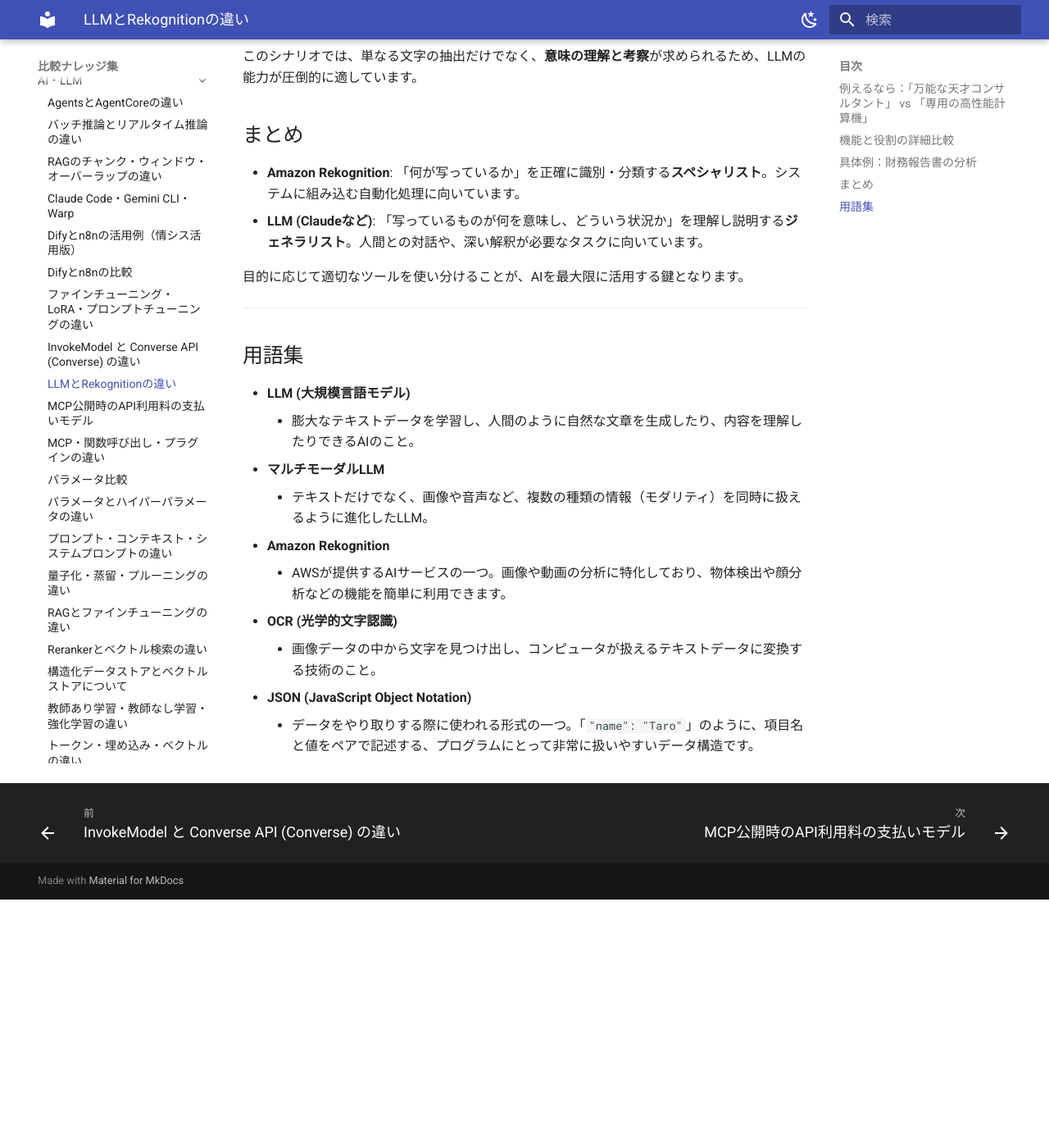
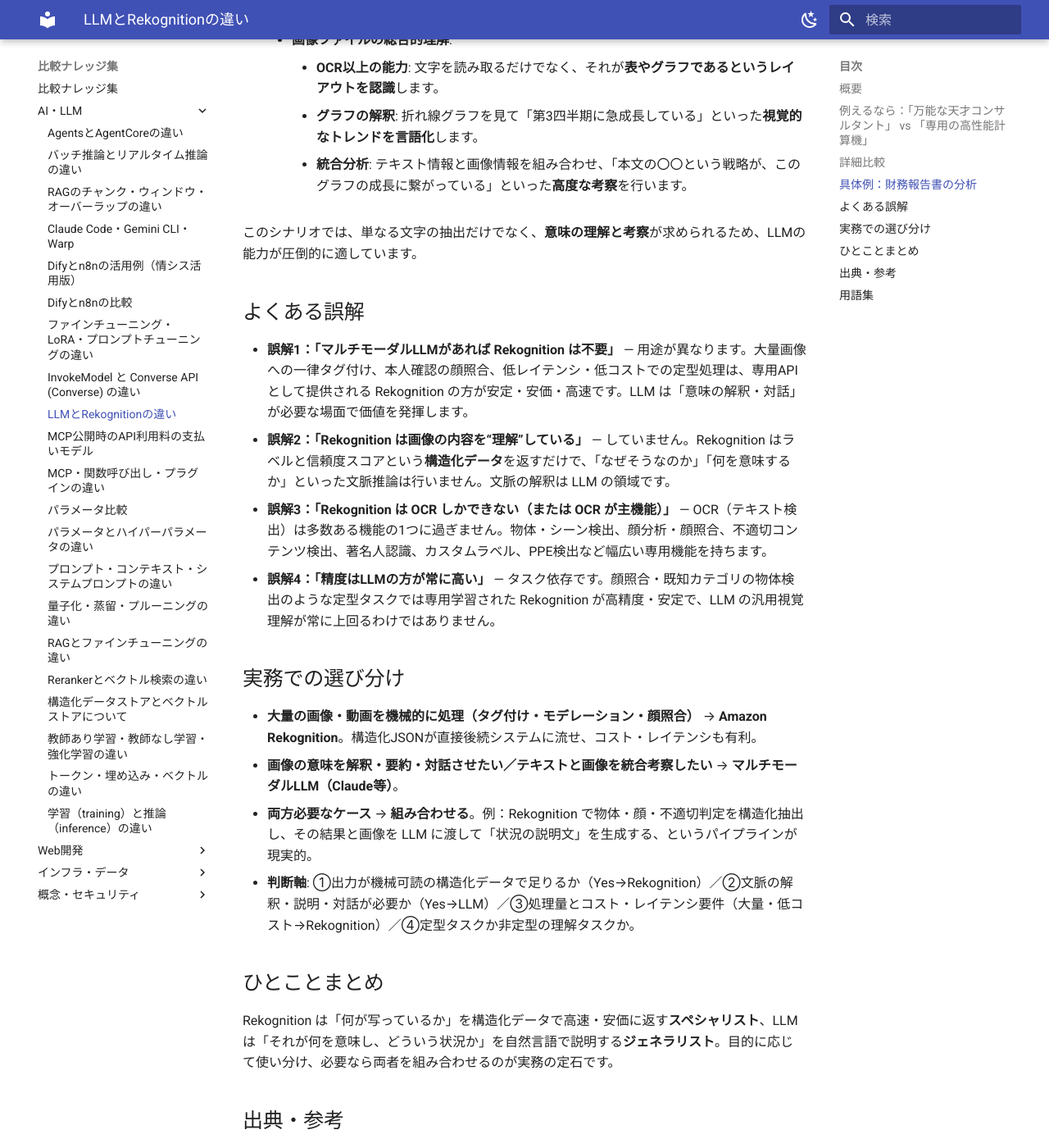
Before and after one commit to tomomira/comparisons, an MkDocs documentation site: the page built from docs/ai-llm/llm-vs-rekognition.md, in a window 1280 px wide and 1400 px high, scrolled down 1906 px. Shown: the whole window at 82% size. Built offline with MkDocs 1.6.1 and Material for MkDocs 9.7.7, drawn with Linux system fonts in a browser that asks for light colours; before the commit the page ends 3003 px from its top, so only the background shows below that; some of the changed text lies outside the part shown.

Commit message:
qa(existing): 底上げ＋factcheck llm-vs-rekognition

```diff
--- a/docs/ai-llm/llm-vs-rekognition.md
+++ b/docs/ai-llm/llm-vs-rekognition.md
@@ -1,19 +1,22 @@
 ---
 title: "LLMとRekognitionの違い"
 category: ai-llm
-tags: []
+tags: [ai-ml, architecture]
 created: "2025-08-05"
-updated: "2026-05-15"
+updated: "2026-05-18"
 freshness: stable
 ---
 
 # 【比較】LLMとAmazon Rekognition：画像・動画分析における役割の違い
 
-近年、AIによる画像や動画の分析技術は大きく進化しています。特に、Claude 3.5 Sonnetのような最新の「マルチモーダルLLM」は、画像の内容を人間のように理解できるようになりました。一方で、AWSには「Amazon Rekognition」という専門的な画像・動画分析サービスも存在します。
+## 概要
+
+近年、AIによる画像や動画の分析技術は大きく進化しています。特に、Claude 3.5 Sonnet のような最新の「マルチモーダルLLM」は、画像の内容を人間のように理解できるようになりました。一方で、AWSには「Amazon Rekognition」という専門的な画像・動画分析サービスも存在します。
 
 この2つは、何がどう違うのでしょうか？ここでは、両者の役割と得意なことを、分かりやすい例えを交えながら解説します。
 
 ## 例えるなら：「万能な天才コンサルタント」 vs 「専用の高性能計算機」
+
 この2つのAIの違いは、人間社会における役割の違いによく似ています。
 
 - **LLM (Claudeなど)** は、幅広い知識と文脈理解力で総合的な判断を下す**「万能な天才コンサルタント」**です。
@@ -21,15 +24,17 @@ freshness: stable
 
 どちらが優れているというわけではなく、解決したい課題に応じて最適なツールを選ぶことが重要です。
 
-## 機能と役割の詳細比較
+## 詳細比較
 
 | 比較項目 | **LLM (例: Claude 3.5 Sonnet)** | **Amazon Rekognition** |
 | :--- | :--- | :--- |
 | **例え** | **万能な天才コンサルタント** | **専用の高性能計算機** |
 | **主な役割** | 画像やテキストの**意味を総合的に理解**し、対話や要約、考察を行う。 | 特定の分析タスクを**高速・高精度・低コストで実行**することに特化。 |
-| **得意なこと** | ・**状況説明**:「この写真で何が起きていますか？」<br>・**解釈・要約**:「このグラフの要点は？」<br>・**質疑応答**:「写真の人物は何をしていますか？」<br>・**創造**:「この画像に合うキャッチコピーを考えて」 | ・**物体検出**:「画像内の『犬』を全て見つけて」<br>・**顔分析**:「この人物の感情は？」<br>・**文字認識(OCR)**:「画像内の文字を抽出して」<br>・**不適切コンテンツ検出** |
-| **出力形式** | **自然言語（文章）**<br>人間が読んで理解しやすい。 | **構造化データ (JSON)**<br>プログラムが後続処理で扱いやすい。 |
+| **得意なこと** | ・**状況説明**:「この写真で何が起きていますか？」<br>・**解釈・要約**:「このグラフの要点は？」<br>・**質疑応答**:「写真の人物は何をしていますか？」<br>・**創造**:「この画像に合うキャッチコピーを考えて」 | ・**物体・シーン検出**:「画像内の『犬』を全て見つけて」<br>・**顔分析・顔照合**:「この人物の感情は？／本人か？」<br>・**文字認識(OCR)**:「画像内の文字を抽出して」<br>・**不適切コンテンツ検出**／**PPE検出**／**著名人認識** |
+| **出力形式** | **自然言語（文章）**<br>人間が読んで理解しやすい。 | **構造化データ (JSON)**<br>ラベルと信頼度スコアが付与され、プログラムが後続処理で扱いやすい。 |
 | **最適な用途** | ・画像の内容についてチャットで対話する<br>・会議のホワイトボードを要約する<br>・レポートやグラフの内容を解釈・説明させる | ・大量の写真に自動で製品タグを付ける<br>・本人確認のために顔を照合する<br>・監視カメラから特定の物体を検知する |
+
+Amazon Rekognition は AWS 公式ドキュメント上、画像・動画に対して「物体／シーン／概念検出」「文字検出（印刷・手書き）」「不適切コンテンツ検出」「顔分析・顔照合」「著名人認識」「カスタムラベル」「PPE（保護具）検出」などの機能を提供し、いずれも**信頼度スコア付きの構造化データ（JSON）**を返します。LLM は逆に、これらを自然言語の文章として「解釈・説明」する点に強みがあります。
 
 ## 具体例：財務報告書の分析
 
@@ -48,12 +53,30 @@ freshness: stable
 
 このシナリオでは、単なる文字の抽出だけでなく、**意味の理解と考察**が求められるため、LLMの能力が圧倒的に適しています。
 
-## まとめ
+## よくある誤解
 
-- **Amazon Rekognition**: 「何が写っているか」を正確に識別・分類する**スペシャリスト**。システムに組み込む自動化処理に向いています。
-- **LLM (Claudeなど)**: 「写っているものが何を意味し、どういう状況か」を理解し説明する**ジェネラリスト**。人間との対話や、深い解釈が必要なタスクに向いています。
+- **誤解1：「マルチモーダルLLMがあれば Rekognition は不要」** — 用途が異なります。大量画像への一律タグ付け、本人確認の顔照合、低レイテンシ・低コストでの定型処理は、専用APIとして提供される Rekognition の方が安定・安価・高速です。LLM は「意味の解釈・対話」が必要な場面で価値を発揮します。
+- **誤解2：「Rekognition は画像の内容を“理解”している」** — していません。Rekognition はラベルと信頼度スコアという**構造化データ**を返すだけで、「なぜそうなのか」「何を意味するか」といった文脈推論は行いません。文脈の解釈は LLM の領域です。
+- **誤解3：「Rekognition は OCR しかできない（または OCR が主機能）」** — OCR（テキスト検出）は多数ある機能の1つに過ぎません。物体・シーン検出、顔分析・顔照合、不適切コンテンツ検出、著名人認識、カスタムラベル、PPE検出など幅広い専用機能を持ちます。
+- **誤解4：「精度はLLMの方が常に高い」** — タスク依存です。顔照合・既知カテゴリの物体検出のような定型タスクでは専用学習された Rekognition が高精度・安定で、LLM の汎用視覚理解が常に上回るわけではありません。
 
-目的に応じて適切なツールを使い分けることが、AIを最大限に活用する鍵となります。
+## 実務での選び分け
+
+- **大量の画像・動画を機械的に処理（タグ付け・モデレーション・顔照合）** → **Amazon Rekognition**。構造化JSONが直接後続システムに流せ、コスト・レイテンシも有利。
+- **画像の意味を解釈・要約・対話させたい／テキストと画像を統合考察したい** → **マルチモーダルLLM（Claude等）**。
+- **両方必要なケース** → **組み合わせる**。例：Rekognition で物体・顔・不適切判定を構造化抽出し、その結果と画像を LLM に渡して「状況の説明文」を生成する、というパイプラインが現実的。
+- **判断軸**: ①出力が機械可読の構造化データで足りるか（Yes→Rekognition）／②文脈の解釈・説明・対話が必要か（Yes→LLM）／③処理量とコスト・レイテンシ要件（大量・低コスト→Rekognition）／④定型タスクか非定型の理解タスクか。
+
+## ひとことまとめ
+
+Rekognition は「何が写っているか」を構造化データで高速・安価に返す**スペシャリスト**、LLM は「それが何を意味し、どういう状況か」を自然言語で説明する**ジェネラリスト**。目的に応じて使い分け、必要なら両者を組み合わせるのが実務の定石です。
+
+## 出典・参考
+
+- [What is Amazon Rekognition?（AWS 開発者ガイド）](https://docs.aws.amazon.com/rekognition/latest/dg/what-is.html)
+- [Amazon Rekognition（AWS 製品ページ）](https://aws.amazon.com/rekognition/)
+- [Amazon Rekognition Content Moderation（AWS）](https://aws.amazon.com/rekognition/content-moderation/)
+- [Vision（Anthropic Claude ドキュメント：画像入力）](https://docs.anthropic.com/en/docs/build-with-claude/vision)
 
 ---
 
```
